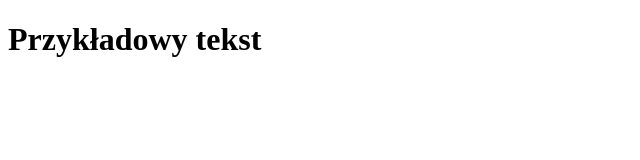
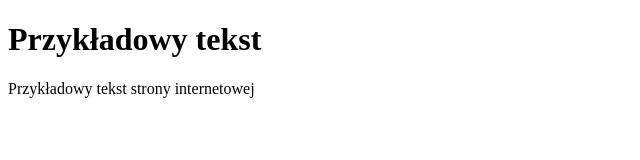
Before and after one commit to mathew43/nauka-gita, a plain HTML site: page index.html in a window 1280 px wide. Shown: the whole page, without its empty margins (0-640 px from the left). Drawn offline with nearby package versions, Linux system fonts and the light colour scheme; files that its build step writes are made by us from their sources.

Commit message:
Add paragraph in body

```diff
--- a/index.html
+++ b/index.html
@@ -8,5 +8,6 @@
   </head>
   <body>
   	<h1> Przykładowy tekst</h1>
+  	<p>Przykładowy tekst strony internetowej</p>
   </body>
 </html>
```
